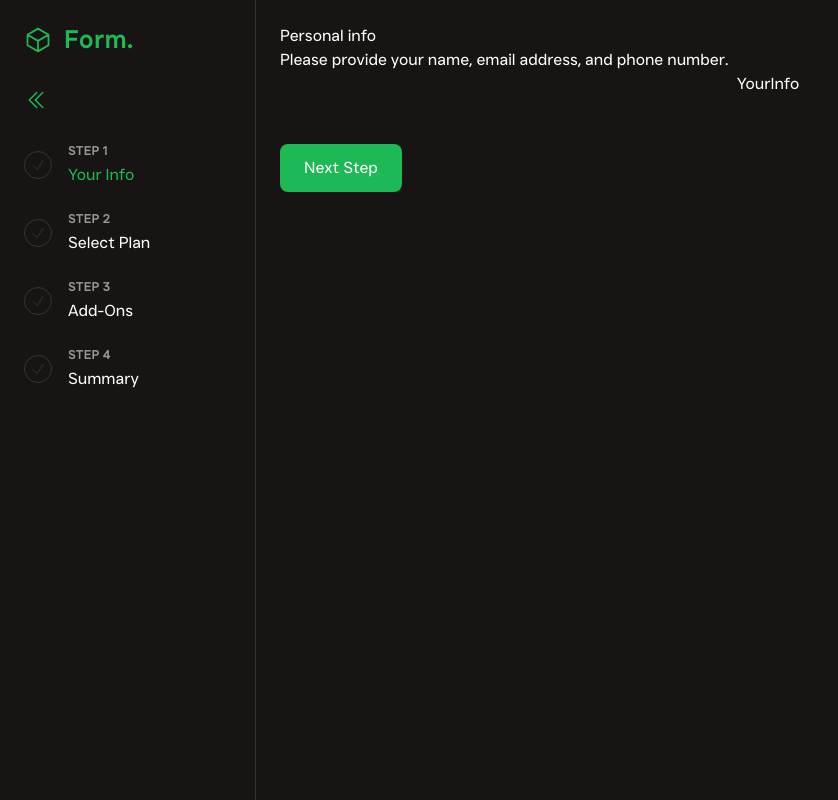
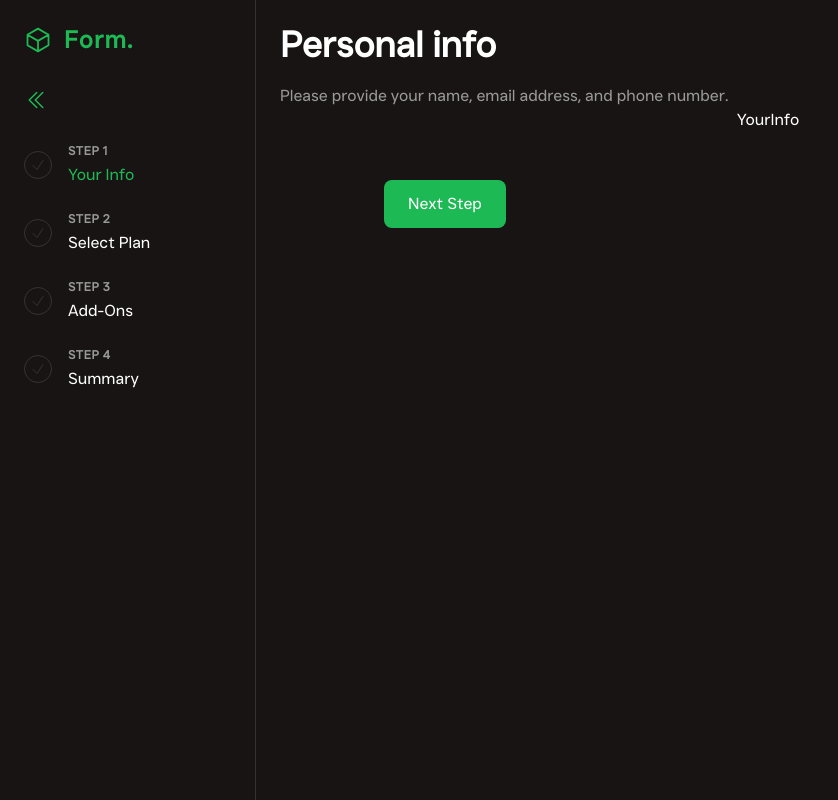
Before and after one commit to vipul-vaishnav/multi-step-form, a React (Vite) app: page / in a window 1280 px wide. Shown: the whole page, without its empty margins (0-838 px from the left). Built offline with nearby package versions, Linux system fonts and the light colour scheme.

Commit message:
FIX:CTA position

```diff
--- a/src/components/Dashboard.tsx
+++ b/src/components/Dashboard.tsx
@@ -34,13 +34,15 @@ const Dashboard: FC<IDashboard> = (props): ReactElement => {
         <div>
             {activeStep !== 100 && <Header title={headerData?.title || "Lorem ipsum dolor"} description={headerData?.description || "Lorem ipsum dolor sit amet consectetur adipisicing elit."} />}
 
-            <View activeStep={activeStep} />
+            <section className="max-w-3xl mx-auto">
+                <View activeStep={activeStep} />
 
-            {activeStep !== 100 && <div className="my-12">
-                {activeStep !== 1 && <Button onClick={handleBackClick} label='Go Back' variant='text' />}
-                {activeStep !== 4 && < Button onClick={handleNextClick} label='Next Step' variant='contained' />}
-                {activeStep === 4 && <Button onClick={handleSubmit} label='Confirm' variant='contained' />}
-            </div>}
+                {activeStep !== 100 && <div className={"mt-12 w-full flex items-center justify-" + `${activeStep !== 1 ? "between" : "end"}`}>
+                    {activeStep !== 1 && <Button onClick={handleBackClick} label='Go Back' variant='text' />}
+                    {activeStep !== 4 && < Button onClick={handleNextClick} label='Next Step' variant='contained' />}
+                    {activeStep === 4 && <Button onClick={handleSubmit} label='Confirm' variant='contained' />}
+                </div>}
+            </section>
         </div>
     )
 }
--- a/src/components/Header.tsx
+++ b/src/components/Header.tsx
@@ -6,8 +6,8 @@ const Header: FC<IHeader> = (props): ReactElement => {
 
     return (
         <header>
-            <h1>{title}</h1>
-            <p>{description}</p>
+            <h1 className="text-4xl font-extrabold mb-5">{title}</h1>
+            <p className="text-[#999]">{description}</p>
         </header>
     )
 }
--- a/src/components/Sidebar.tsx
+++ b/src/components/Sidebar.tsx
@@ -22,7 +22,7 @@ const Sidebar: FC<ISidebar> = (props): ReactElement => {
             </div>
 
             <section className="my-8">
-                <div className={`w-full text-${!sidebarCollapsed ? "right" : "left"}`}>
+                <div className={"w-full text-" + `${!sidebarCollapsed ? "right" : "left"}`}>
                     <button onClick={handleSidebarCollapseState} className={`text-primary max-w-fit`}>
                         {!sidebarCollapsed ? <svg xmlns="http://www.w3.org/2000/svg" fill="none" viewBox="0 0 24 24" strokeWidth={1.5} stroke="currentColor" className="w-6 h-6">
                             <path strokeLinecap="round" strokeLinejoin="round" d="M18.75 19.5l-7.5-7.5 7.5-7.5m-6 15L5.25 12l7.5-7.5" />
```
